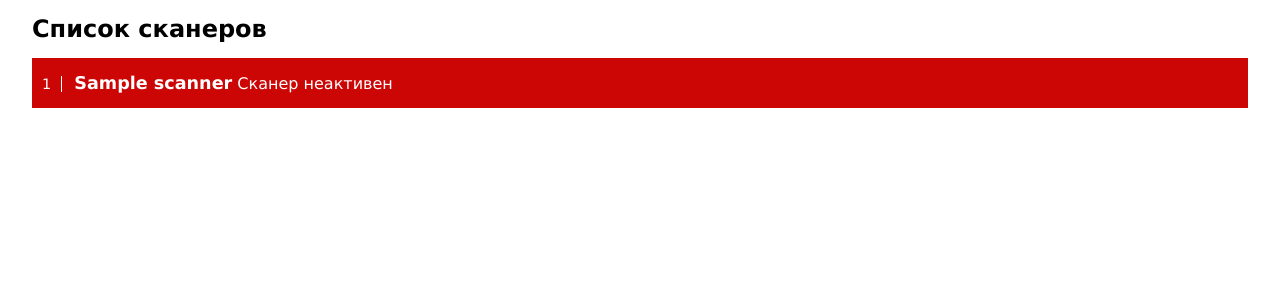
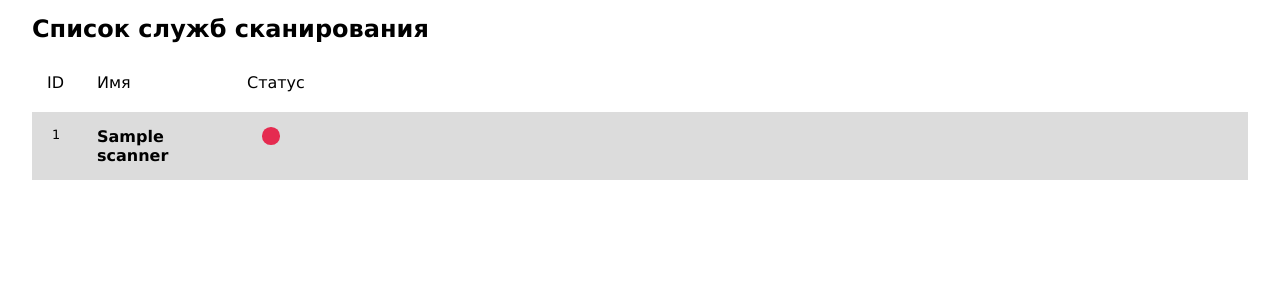
Before and after one commit to Dooniil/RedGuardian-Server, a FastAPI app: template Frontend/templates/scanners.html in a window 1280 px wide. Shown: the part 50-350 px from the top of the page. Run offline with FastAPI, Linux system fonts and the light colour scheme; the template is opened without the code that fills it: most values are stand-ins (such as "Sample title", 1, 10 or a date in 2020).

```diff
--- a/Frontend/style/scanners.css
+++ b/Frontend/style/scanners.css
@@ -13,22 +13,47 @@
 }
 
 .scanner__item {
-    padding: 15px 10px;
-    color: white;
-    background-color: #CC0605;
+    display: flex;
+    padding: 15px 20px;
+    background-color: #DCDCDC;
 }
 .scanner__item:hover {
-    background-color: #E32636;
+    background-color: #D4D4D4;
 }
-
-.id {
-    padding: 0 10px 0 0;
-    font-size: 0.9em;
+.scanner__info {
+    display: flex;
+    margin-right: 30px;
+}
+.scanner__info > div:nth-child(1) {
+    width: 35px;
+    padding: 0 15px 0 0;
+    font-size: 0.8em;
     font-weight: light;
-    border-right: 1px solid white;
 }
-.name {
-    padding: 0 0 0 7px;
-    font-size: 1.1em;
+.scanner__info > div:nth-child(2) {
+    max-width: 135px;
+    width: 135px;
+    margin: 0 15px 0 -5px;
+    overflow: hidden;
     font-weight: bold;
 }
+.scanner__info > div:nth-child(3) {
+    width: 1.1em;
+    height: 1.1em;
+    margin: 0 15px;
+    background-color: #E52B50;
+    border-radius: 50%;
+}
+.active {
+    background-color: #46AA64 !important;
+}
+.scanner__title {
+    display: flex;
+    margin: 30px 15px 20px 15px;
+}
+.scanner__title > span:nth-child(1){
+    width: 50px;
+}
+.scanner__title > span:nth-child(2){
+    width: 150px;
+}
--- a/Frontend/templates/scanners.html
+++ b/Frontend/templates/scanners.html
@@ -7,20 +7,26 @@
 
 {% block content %}
     <div class="scanners__container">
-        <h2 class="scanner__container-header">Список сканеров</h2>
+        <h2 class="scanner__container-header">Список служб сканирования</h2>
+        <div class="scanner__title">
+            <span>ID</span>
+            <span>Имя</span>
+            <span>Статус</span>
+        </div>
         <div class="scanner__items">
             {% for scanner in scanners %}
-                <div class="scanner__item">
-                    <div class="scanner__naming">
-                        <span class="id">{{ scanner.id }}</span>
-                        <span class="name">{{ scanner.name }}</span>
-                        {% if scanner.active %}
-                            <span class="active">Сканер активен</span>
-                        {% else %}
-                            <span class="active">Сканер неактивен</span>
-                        {% endif %}
-                    </div>
+            <div class="scanner__item">
+                <div class="scanner__info">
+                    <div>{{ scanner.id }}</div>
+                    <div>{{ scanner.name }}</div>
+                    {% if scanner.active %}
+                        <div class="active"></div>
+                    {% else %}
+                        <div></div>
+                    {% endif %}
                 </div>
+
+            </div>
             {% endfor %}
         </div>
     </div>
--- a/RestAPI/routers/task_router.py
+++ b/RestAPI/routers/task_router.py
@@ -2,6 +2,7 @@ from RestAPI.models.TaskModel import TaskModel
 from RestAPI.models.TaskHostDiscoveryModel import HostDiscoveryModel
 from fastapi import APIRouter
 from RestAPI.src.handlers.task_handler import TaskHandler
+from RestAPI.src.handlers.task_execution_handler import TaskExecutionHandler
 
 task_router = APIRouter(prefix='/task', tags=['Task'])
 
@@ -14,6 +15,11 @@ async def create_host_discovery(task_info: TaskModel, host_discovery_info: HostD
 @task_router.get('/{id}')
 async def get_task(id: int):
     return await TaskHandler.get_task_id(id)
+
+
+@task_router.get('/run/{id}')
+async def run_task(id: int):
+    return await TaskExecutionHandler.run_task(id)
 #
 # @task_router.get('/')
 # async def get_credential(
--- a/RestAPI/src/start_loading.py
+++ b/RestAPI/src/start_loading.py
@@ -31,7 +31,7 @@ async def start_funcs():
     tasks = [
         asyncio.create_task(get_list_scanners()),
         asyncio.create_task(read_keys()),
-        asyncio.create_task(broadcast('192.168.50.0/24'))
+        asyncio.create_task(broadcast('10.0.0.0/24'))
     ]
     await asyncio.wait(tasks)
     await get_list_in_use()
--- a/db/entities/Task.py
+++ b/db/entities/Task.py
@@ -14,6 +14,7 @@ class Task(async_db_session.base, BehaviorModel):
     task_type = Column(Integer, nullable=False)
     custom_settings = Column(JSON, nullable=False)
     run_after_creation = Column(Boolean, default=False, nullable=False)
+    status = Column(Integer, default=0)
     created_at = Column(DateTime(timezone=False), server_default=func.now())
     updated_at = Column(DateTime(timezone=False), server_default=func.now(), onupdate=func.now())
 
@@ -28,6 +29,7 @@ class Task(async_db_session.base, BehaviorModel):
             'type': self.task_type,
             'custom_settings': self.custom_settings,
             'run_after_creation': self.run_after_creation,
+            'status': self.status,
             'created_at': self.created_at,
             'updated_at': self.updated_at
         }
--- a/main.py
+++ b/main.py
@@ -26,7 +26,7 @@ app.mount(
 )
 
 origins = [
-    "http://192.168.50.223:8083",
+    "http://10.0.0.183:8083",
 ]
 
 app.add_middleware(
@@ -46,7 +46,7 @@ async def startup():
 # connecting to DB, start REST API and Controller
 async def async_main() -> None:
     # host = choose_host()
-    host = '192.168.50.223'
+    host = '10.0.0.183'
     await async_db_session.init()
     await async_db_session.check_connection()
 
```
Also changed, not shown: RestAPI/src/handlers/scanner_handler.py (+9 -0 lines), RestAPI/src/handlers/task_execution_handler.py (added, +53 -0 lines).
